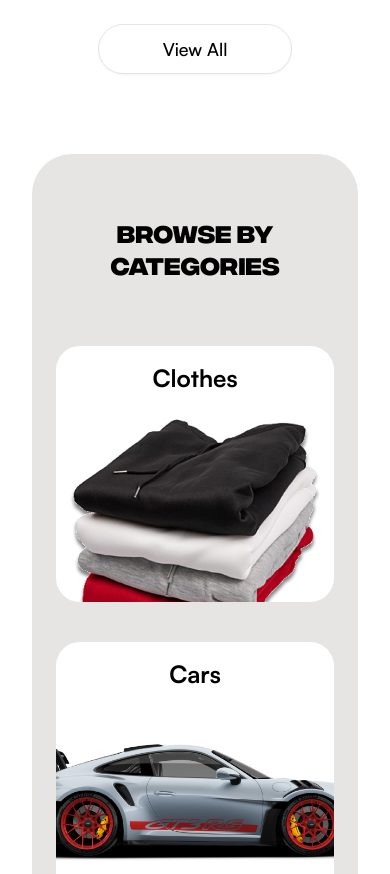
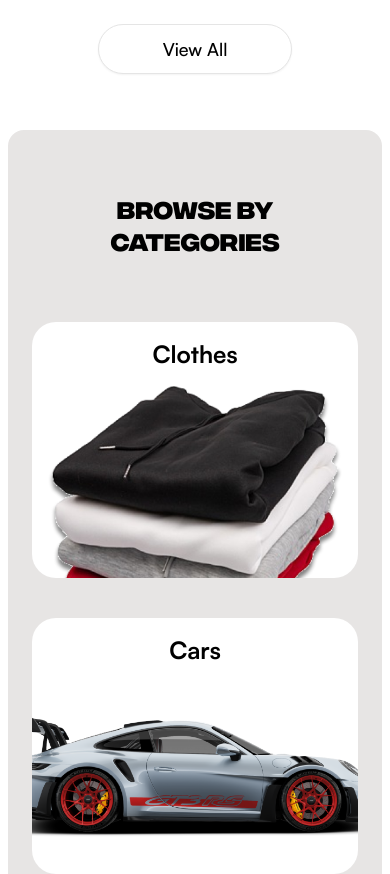
Before and after one commit to MazenChaouch/ecommerce-jam, a Next.js app: page / in a window 390 px wide. Shown: the part 2360-3234 px from the top of the page. Built offline with nearby package versions, Linux system fonts and the light colour scheme.

Commit message:
categories mobile padding, rounded fixed

```diff
--- a/app/_components/categories.tsx
+++ b/app/_components/categories.tsx
@@ -4,8 +4,8 @@ import { Button } from "@/components/ui/button";
 import Link from "next/link";
 export const CategoriesPage = () => {
   return (
-    <div className="h-fit w-full p-8">
-      <div className="container space-y-16 rounded-[40px] bg-stone-200 p-6 lg:p-16">
+    <div className="h-fit w-full p-2 lg:p-8">
+      <div className="container space-y-16 rounded-2xl bg-stone-200 p-6 lg:rounded-[40px] lg:p-16">
         <div className="mt-10 text-center font-Integral text-2xl font-bold uppercase md:text-5xl">
           Browse By Categories
         </div>
```
